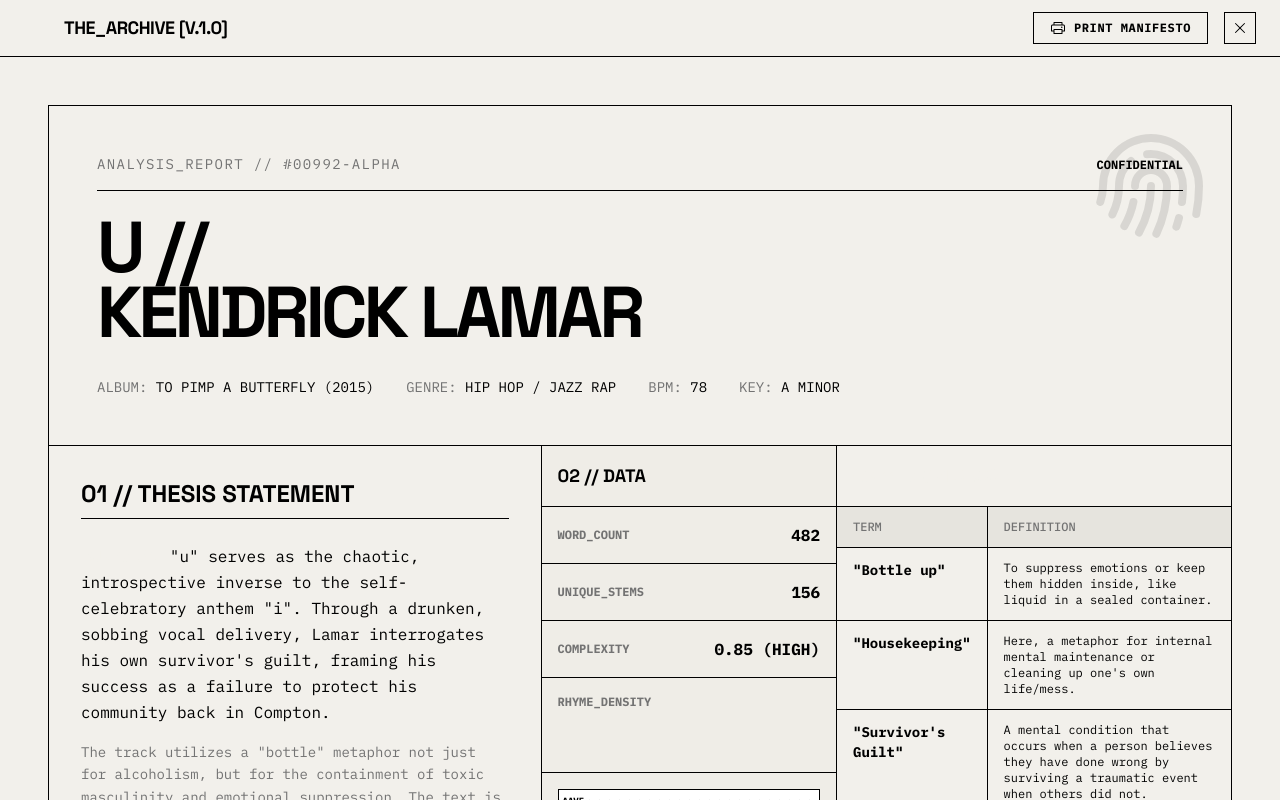
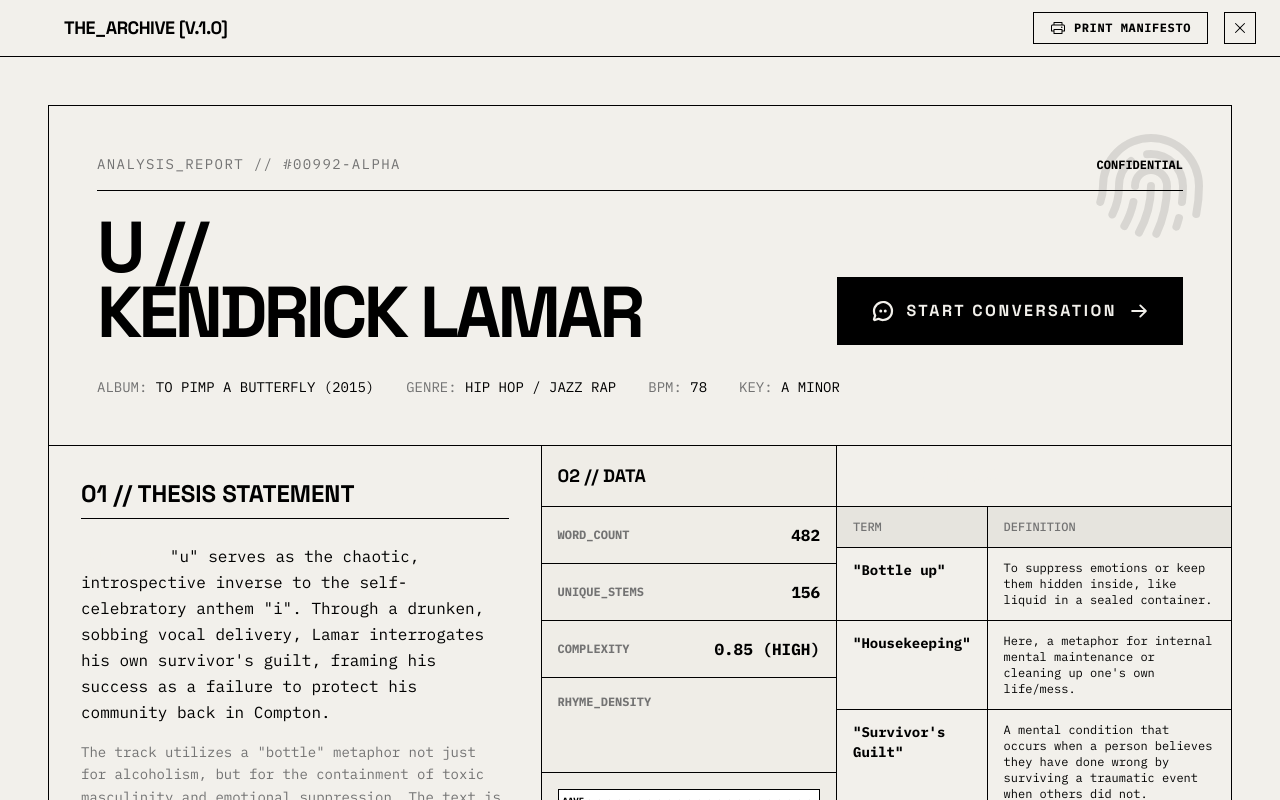
Before and after one commit to andreb308/tcc-uerj-final, a Next.js app: page /report in a window 1280 px wide. Shown: the top 800 px of the page. Built offline with nearby package versions, Linux system fonts and the light colour scheme.

Commit message:
feat: report CTA

```diff
--- a/app/report/layout.tsx
+++ b/app/report/layout.tsx
@@ -10,7 +10,7 @@
 }>) {
   return (
     <div className="font-mono text-ink antialiased min-h-screen flex flex-col selection:bg-[#FFFF00] selection:text-ink bg-paper">
-      <header className="flex items-center justify-between border-b border-ink bg-paper px-6 py-3 no-print sticky top-0 z-50">
+      <header className="flex items-center justify-between border-b border-ink bg-paper px-6 py-3 print:hidden sticky top-0 z-50">
         <Link href="/" className="flex items-center gap-4 cursor-pointer">
           <div className="size-6 flex items-center justify-center bg-ink text-paper">
             <TerminalIcon className="h-4 w-4" aria-hidden="true" />
--- a/app/report/page.tsx
+++ b/app/report/page.tsx
@@ -2,6 +2,8 @@
 
 import {
   ArrowLeftIcon,
+  ArrowRightIcon,
+  ChatCircleDotsIcon,
   FingerprintIcon,
   PrinterIcon,
   ScrollIcon,
@@ -31,10 +33,28 @@
                 </span>
               </div>
             </div>
-            <h1 className="font-display text-5xl md:text-7xl font-bold uppercase leading-[0.9] tracking-tighter">
-              u // <br />
-              Kendrick Lamar
-            </h1>
+            <div className="flex flex-col gap-6 lg:flex-row lg:items-end lg:justify-between">
+              <h1 className="font-display text-5xl md:text-7xl font-bold uppercase leading-[0.9] tracking-tighter">
+                u // <br />
+                Kendrick Lamar
+              </h1>
+              <Link
+                href="/chat"
+                className="print:hidden group inline-flex shrink-0 items-center gap-3 border-2 border-foreground bg-primary px-8 py-5 font-display text-base font-bold uppercase tracking-[2.5px] text-primary-foreground transition-all duration-150 hover:bg-background hover:text-foreground hover:shadow-[4px_4px_0px_0px_black]"
+              >
+                <ChatCircleDotsIcon
+                  className="size-6 transition-transform duration-150 group-hover:scale-110"
+                  weight="bold"
+                  aria-hidden="true"
+                />
+                Start Conversation
+                <ArrowRightIcon
+                  className="size-5 transition-transform duration-150 group-hover:translate-x-1"
+                  weight="bold"
+                  aria-hidden="true"
+                />
+              </Link>
+            </div>
             <div className="flex flex-wrap gap-y-2 gap-x-8 font-mono text-xs md:text-sm pt-2">
               <div>
                 <span className="text-muted-foreground">ALBUM:</span> TO PIMP A BUTTERFLY (2015)
@@ -221,7 +241,7 @@
           <div className="h-full w-1/4 bg-paper-dim"></div>
         </div>
       </div>
-      <div className="mt-8 mb-12 text-center no-print">
+      <div className="mt-8 mb-12 text-center print:hidden">
         <Link
           href="/index"
           className="inline-flex items-center gap-2 text-sm font-mono hover:underline hover:text-alert transition-colors"
```
